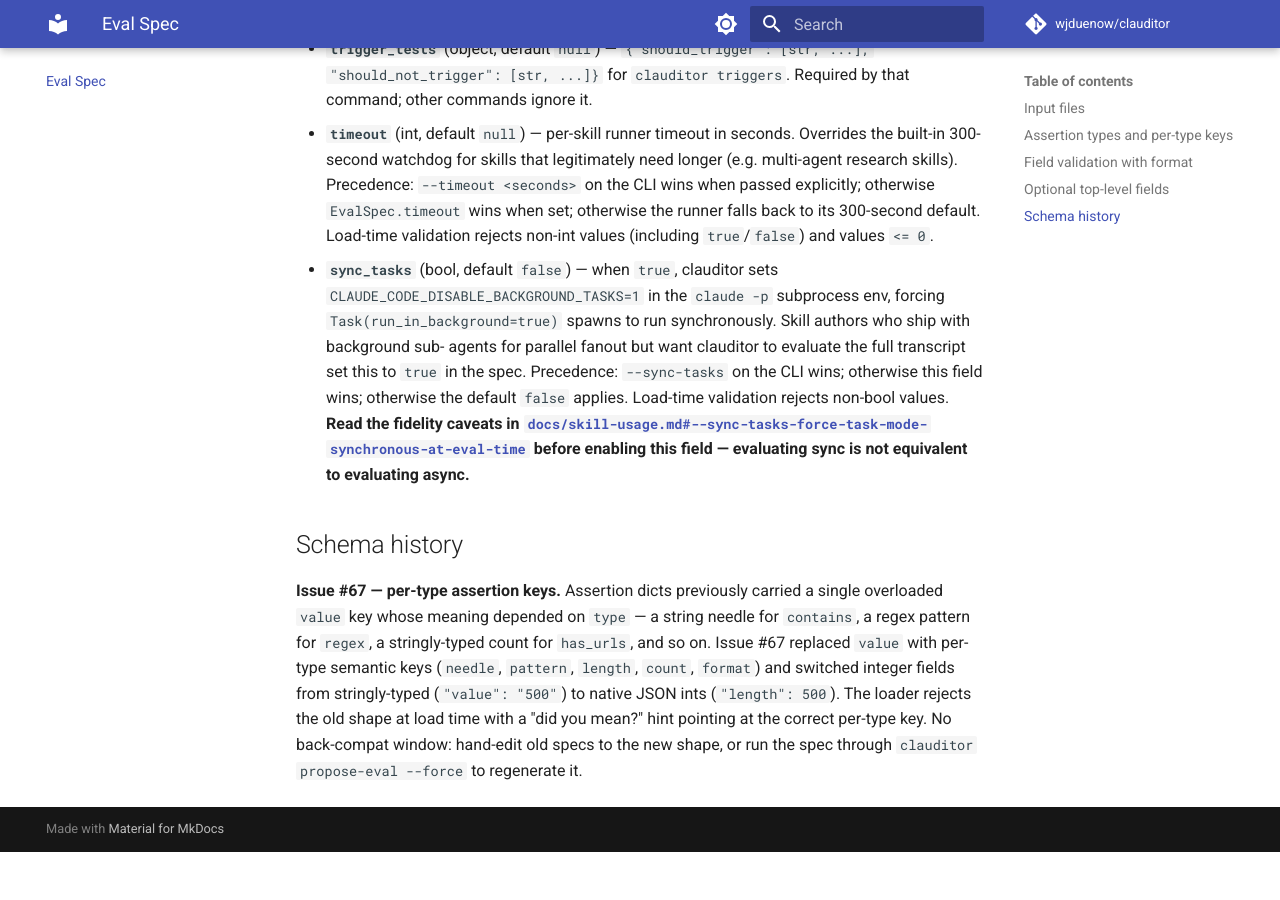
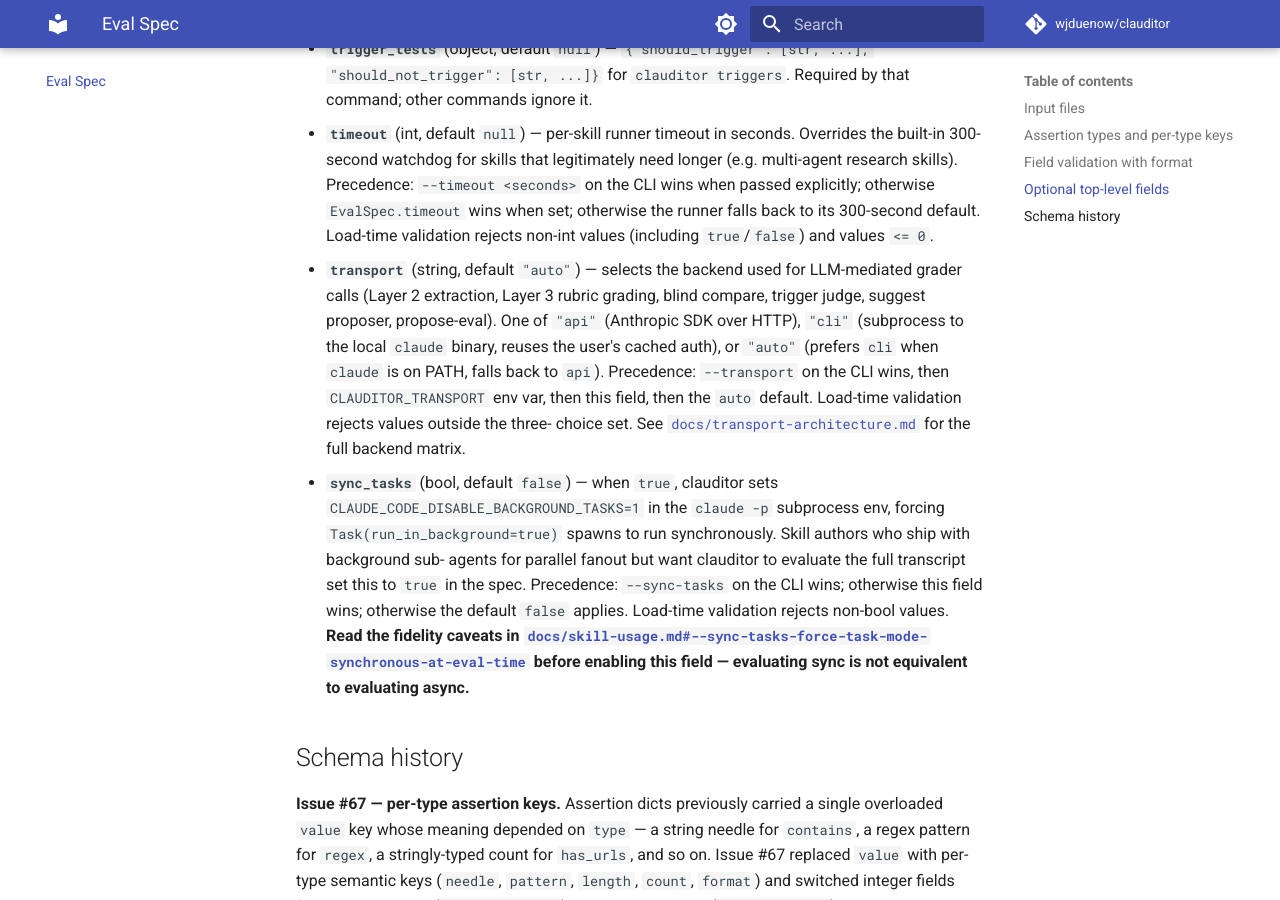
Before and after one commit to wjduenow/clauditor, an MkDocs documentation site: the page built from docs/eval-spec-reference.md, in a window 1280 px wide and 900 px high, scrolled down 6342 px. Built offline with MkDocs 1.6.1 and Material for MkDocs 9.7.7, drawn with Linux system fonts in a browser that asks for light colours; comment, search, counter and statistics services are not loaded; before the commit the page ends 7194 px from its top, so only the background shows below that.

Commit message:
docs: fix exit-code taxonomy, pytest auth guard, transport field
Part II A-D of doc accuracy review (clauditor-oh6):

- cli-reference.md: rewrite exit-3 paragraph. Previously claimed
  grade/extract/triggers funnel API failures into exit 1; they all
  emit exit 3 per the four-exit-code taxonomy.
- pytest-plugin.md: add auth-guard callout. The three grading fixtures
  enforce strict ANTHROPIC_API_KEY check by default and need
  CLAUDITOR_FIXTURE_ALLOW_CLI=1 to opt into CLI transport. Also
  document the clauditor_blind_compare factory signature.
- eval-spec-reference.md: add transport field (api/cli/auto) to the
  optional top-level fields list.

Finding E (dead CHANGELOG.md ref) was a false positive — the file
exists and has the asserter migration entry.

```diff
--- a/docs/eval-spec-reference.md
+++ b/docs/eval-spec-reference.md
@@ -247,6 +247,17 @@
   the runner falls back to its 300-second default. Load-time
   validation rejects non-int values (including `true`/`false`) and
   values `<= 0`.
+- **`transport`** (string, default `"auto"`) — selects the backend used
+  for LLM-mediated grader calls (Layer 2 extraction, Layer 3 rubric
+  grading, blind compare, trigger judge, suggest proposer,
+  propose-eval). One of `"api"` (Anthropic SDK over HTTP), `"cli"`
+  (subprocess to the local `claude` binary, reuses the user's cached
+  auth), or `"auto"` (prefers `cli` when `claude` is on PATH, falls
+  back to `api`). Precedence: `--transport` on the CLI wins, then
+  `CLAUDITOR_TRANSPORT` env var, then this field, then the `auto`
+  default. Load-time validation rejects values outside the three-
+  choice set. See [`docs/transport-architecture.md`](transport-architecture.md)
+  for the full backend matrix.
 - **`sync_tasks`** (bool, default `false`) — when `true`, clauditor
   sets `CLAUDE_CODE_DISABLE_BACKGROUND_TASKS=1` in the `claude -p`
   subprocess env, forcing `Task(run_in_background=true)` spawns to
```
Also changed, not shown: docs/cli-reference.md (+3 -3 lines), docs/pytest-plugin.md (+3 -1 lines).
